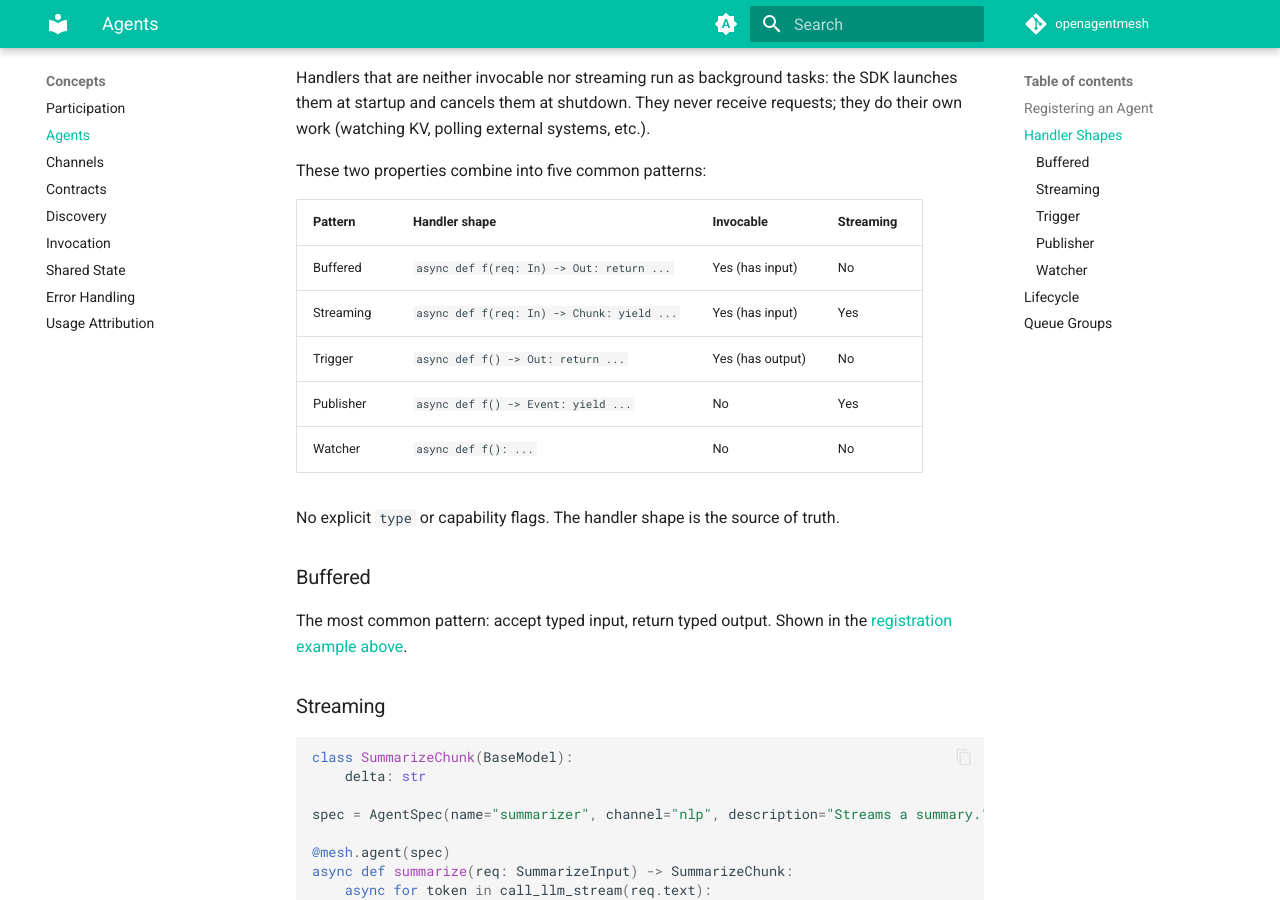
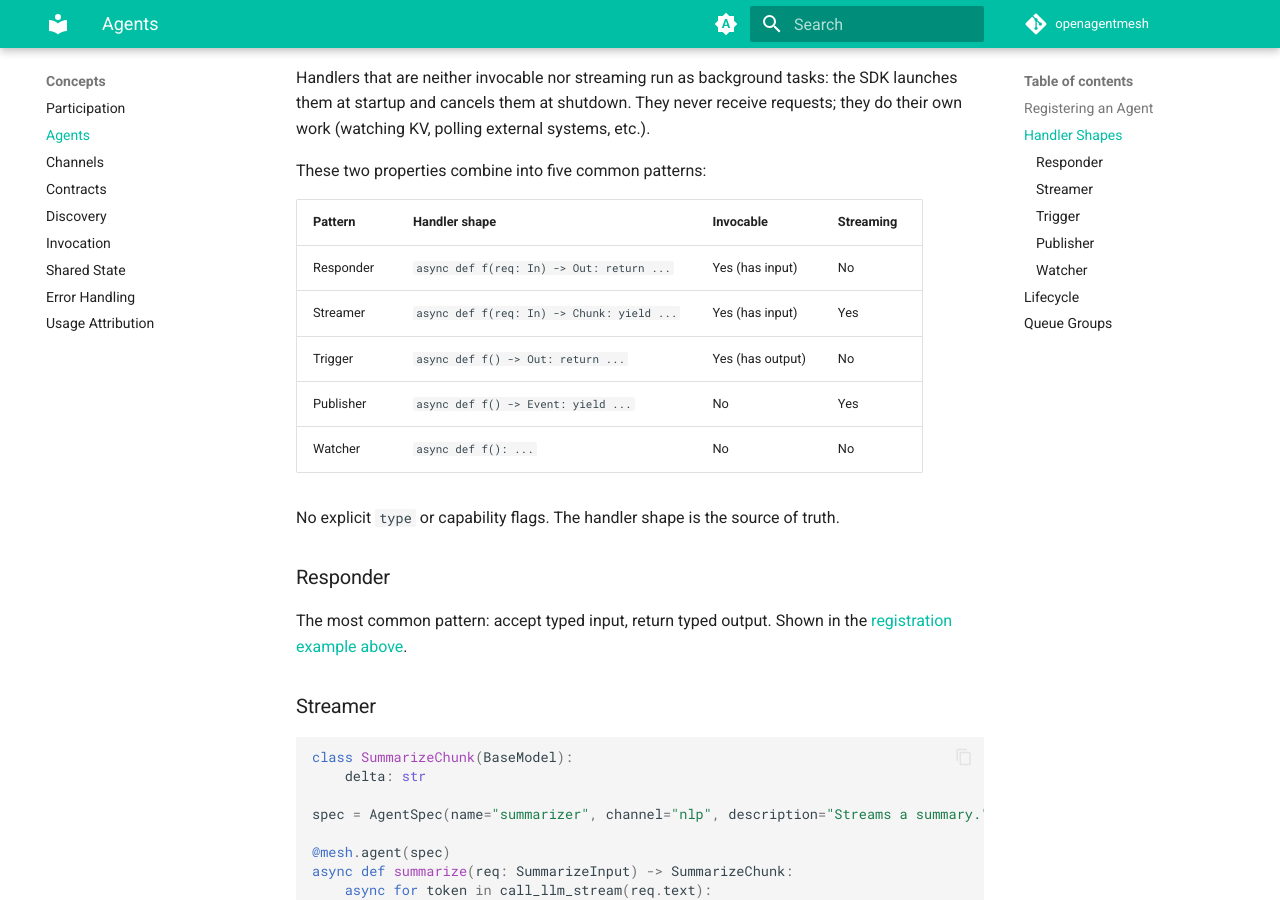
Before and after one commit to openagentmesh/openagentmesh, an MkDocs documentation site: the page built from docs/concepts/agents.md, in a window 1280 px wide and 900 px high, scrolled down 1403 px. Built offline with MkDocs 1.6.1 and Material for MkDocs 9.7.7, drawn with Linux system fonts in a browser that asks for light colours; comment, search, counter and statistics services are not loaded.

Commit message:
docs: update handler shape names and error classes (ADR-0044)
Buffered→Responder, Streaming→Streamer in agents, errors, invocation, discovery pages.
BufferedNotSupported→StreamingRequired in error docs.

````diff
--- a/docs/concepts/agents.md
+++ b/docs/concepts/agents.md
@@ -49,19 +49,19 @@ These two properties combine into five common patterns:
 
 | Pattern | Handler shape | Invocable | Streaming |
 |---------|--------------|-----------|-----------|
-| Buffered | `async def f(req: In) -> Out: return ...` | Yes (has input) | No |
-| Streaming | `async def f(req: In) -> Chunk: yield ...` | Yes (has input) | Yes |
+| Responder | `async def f(req: In) -> Out: return ...` | Yes (has input) | No |
+| Streamer | `async def f(req: In) -> Chunk: yield ...` | Yes (has input) | Yes |
 | Trigger | `async def f() -> Out: return ...` | Yes (has output) | No |
 | Publisher | `async def f() -> Event: yield ...` | No | Yes |
 | Watcher | `async def f(): ...` | No | No |
 
 No explicit `type` or capability flags. The handler shape is the source of truth.
 
-### Buffered
+### Responder
 
 The most common pattern: accept typed input, return typed output. Shown in the [registration example above](#registering-an-agent).
 
-### Streaming
+### Streamer
 
 ```python
 class SummarizeChunk(BaseModel):
````
Also changed, not shown: docs/concepts/discovery.md (+1 -1 lines), docs/concepts/errors.md (+3 -3 lines), docs/concepts/invocation.md (+1 -1 lines).
